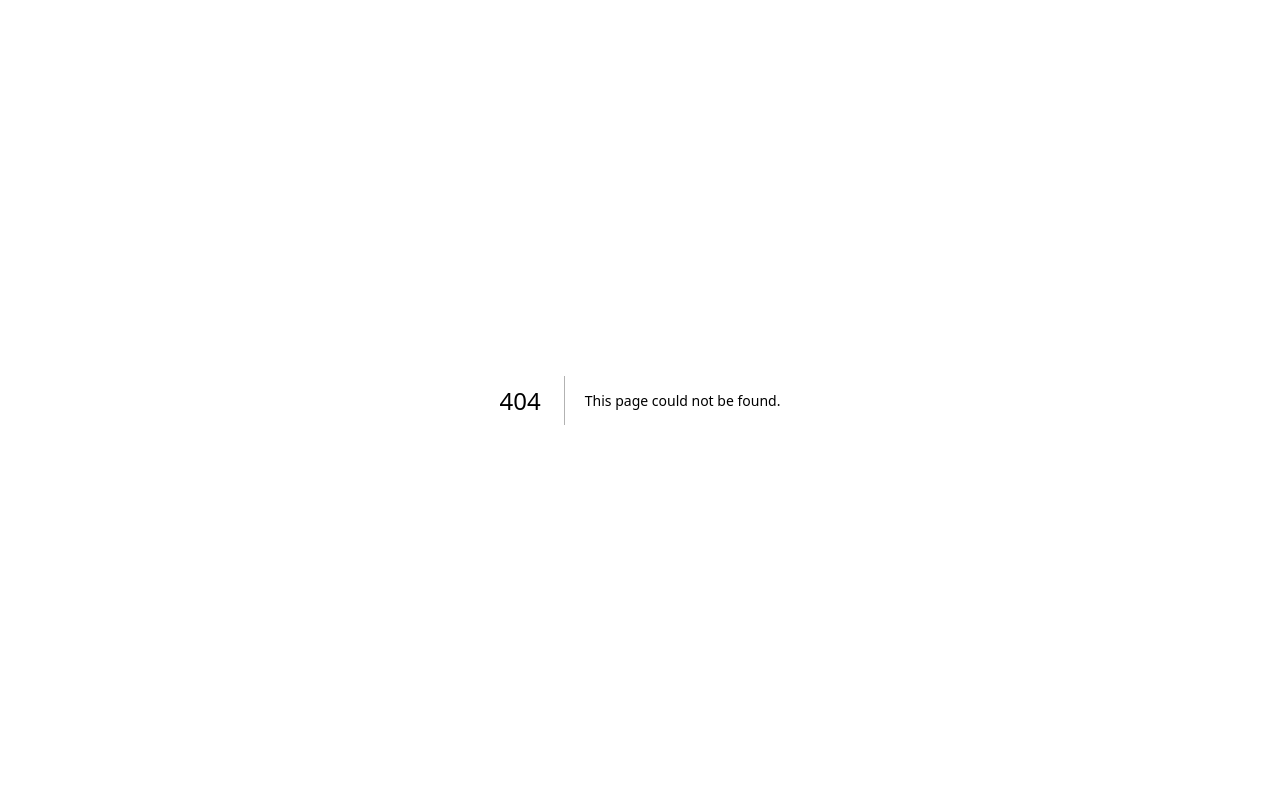
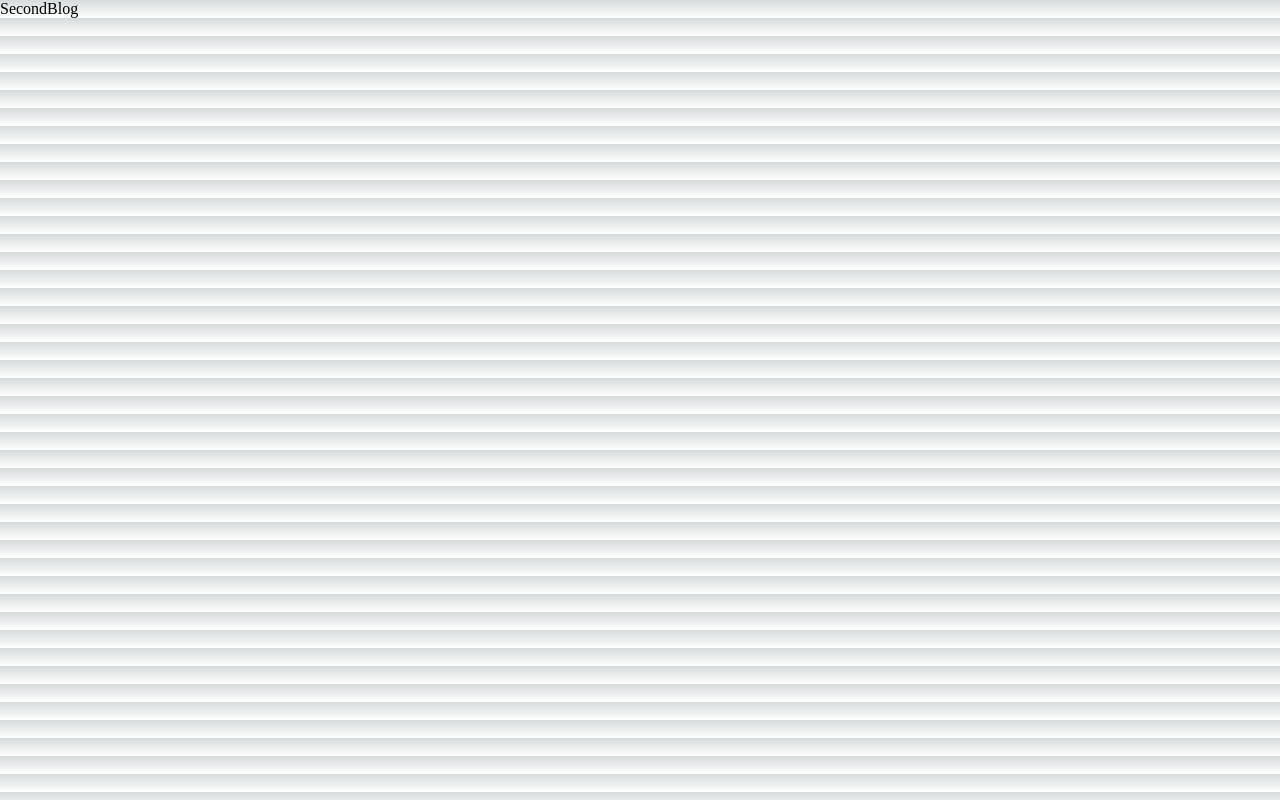
Before and after one commit to indanary/try-next, a Next.js app: page /blog/second in a window 1280 px wide. Before the commit this address had no page. Built offline with nearby package versions, Linux system fonts and the light colour scheme.

Commit message:
nested pages first and second blog

```diff
--- /dev/null
+++ b/src/pages/blog/second.tsx
@@ -0,0 +1,7 @@
+interface SecondBlogProps {}
+
+const SecondBlog: React.FC<SecondBlogProps> = ({}) => {
+	return <div>SecondBlog</div>
+}
+
+export default SecondBlog
```
Also changed, not shown: src/pages/blog/first.tsx (added, +7 -0 lines), src/pages/blog/index.tsx (added, +7 -0 lines).
